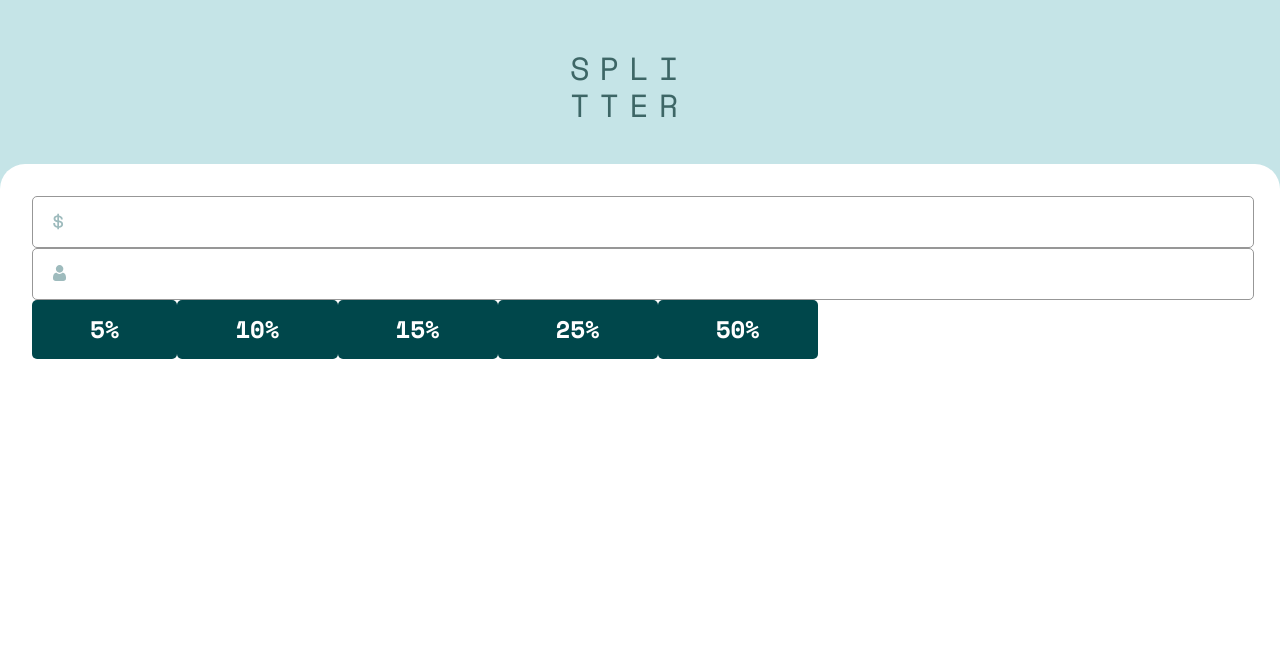
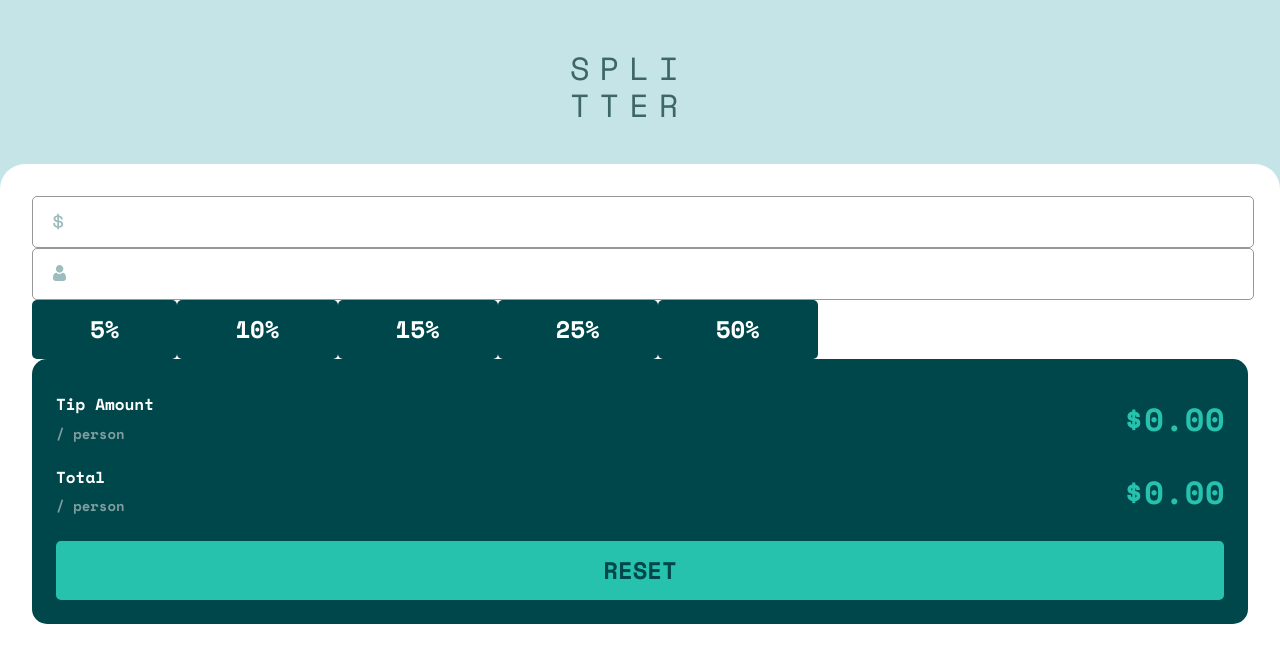
Before and after one commit to vtulbu/splitter, a SvelteKit app: page / in a window 1280 px wide. Shown: the top 662 px of the page. Built offline with nearby package versions, Linux system fonts and the light colour scheme.

Commit message:
Create Summary component

```diff
--- /dev/null
+++ b/src/components/InfoSummary.svelte
@@ -0,0 +1,41 @@
+<script lang="ts">
+</script>
+
+<div>
+	<slot name="title" />
+	<p>/ person</p>
+	<slot name="value" />
+</div>
+
+<style>
+	p {
+		color: #7f9d9f;
+		font-weight: 700;
+		font-size: 14px;
+		grid-row: 2/3;
+	}
+
+	div {
+		display: grid;
+		grid-template-columns: 1fr 100px;
+		grid-template-rows: 1fr 1fr;
+		gap: 12px;
+	}
+
+	:global(p:last-of-type) {
+		grid-row: 1/3;
+		color: #26c2ae;
+		font-size: 32px;
+		letter-spacing: 0.67px;
+		text-align: center;
+		margin: auto;
+		font-weight: 700;
+	}
+
+	:global(p:first-of-type) {
+		color: #ffffff;
+		font-size: 16px;
+		font-weight: 700;
+		margin: 0;
+	}
+</style>
--- /dev/null
+++ b/src/components/ResetButton.svelte
@@ -0,0 +1,41 @@
+<script lang="ts">
+	import type { MouseEventHandler } from 'svelte/elements';
+
+	let button: HTMLButtonElement;
+
+	const onClickBtn: MouseEventHandler<HTMLButtonElement> = (event) => {
+		button.animate(
+			[
+				{
+					transform: 'scale(0.9)'
+				}
+			],
+			{
+				duration: 150,
+				direction: 'alternate-reverse',
+				iterations: 1
+			}
+		);
+	};
+</script>
+
+<button bind:this={button} on:click={onClickBtn}>Reset</button>
+
+<style>
+	button {
+		background-color: #26c2ae;
+		color: #00474b;
+		font-size: 24px;
+		font-weight: 700;
+		border: none;
+		border-radius: 5px;
+		padding: 16px 58px;
+		transition: all 0.2s ease;
+		text-transform: uppercase;
+	}
+
+	button:hover {
+		cursor: pointer;
+		background-color: #9fe8df;
+	}
+</style>
--- /dev/null
+++ b/src/components/Summary.svelte
@@ -0,0 +1,29 @@
+<script lang="ts">
+	import Button from './Button.svelte';
+	import InfoSummary from './InfoSummary.svelte';
+	import ResetButton from './ResetButton.svelte';
+</script>
+
+<div>
+	<InfoSummary>
+		<p slot="title">Tip Amount</p>
+		<p slot="value">$0.00</p>
+	</InfoSummary>
+
+	<InfoSummary>
+		<p slot="title">Total</p>
+		<p slot="value">$0.00</p>
+	</InfoSummary>
+	<ResetButton />
+</div>
+
+<style scoped>
+	div {
+		background-color: #00474b;
+		border-radius: 15px;
+		padding: 36px 24px 24px 24px;
+		display: flex;
+		flex-direction: column;
+		gap: 24px;
+	}
+</style>
--- a/src/routes/+layout.svelte
+++ b/src/routes/+layout.svelte
@@ -12,6 +12,10 @@
 <style>
 	:global(body) {
 		font-family: 'Space Mono', monospace;
+	}
+
+	:global(p) {
+		margin: 0;
 	}
 
 	main {
--- a/src/routes/+page.svelte
+++ b/src/routes/+page.svelte
@@ -1,6 +1,7 @@
 <script>
 	import Button from '../components/Button.svelte';
 	import InputField from '../components/InputField.svelte';
+	import Summary from '../components/Summary.svelte';
 </script>
 
 <div>
@@ -10,4 +11,6 @@
 	{#each [5, 10, 15, 25, 50] as per}
 		<Button>{per}%</Button>
 	{/each}
+
+	<Summary />
 </div>
```
